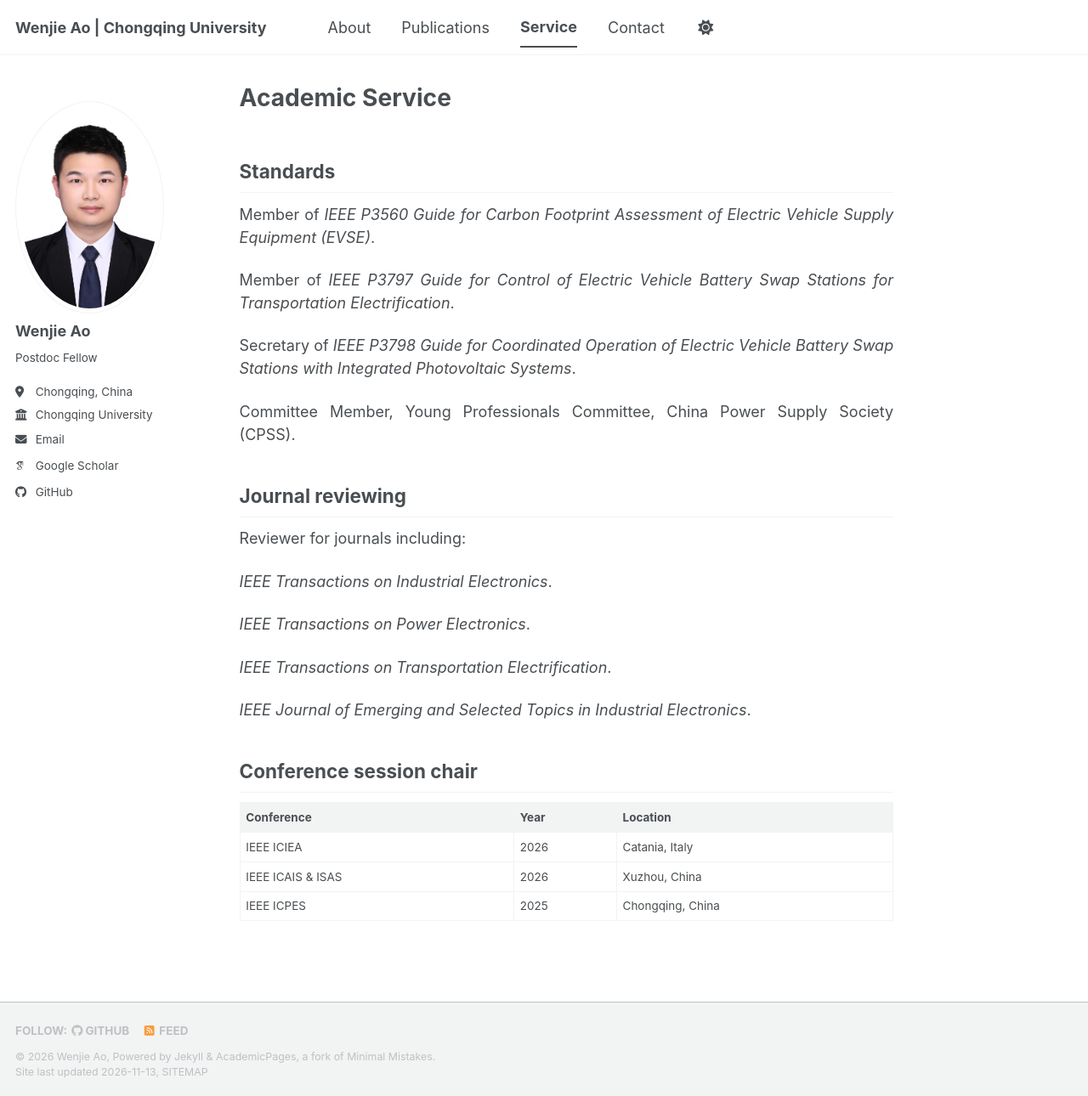
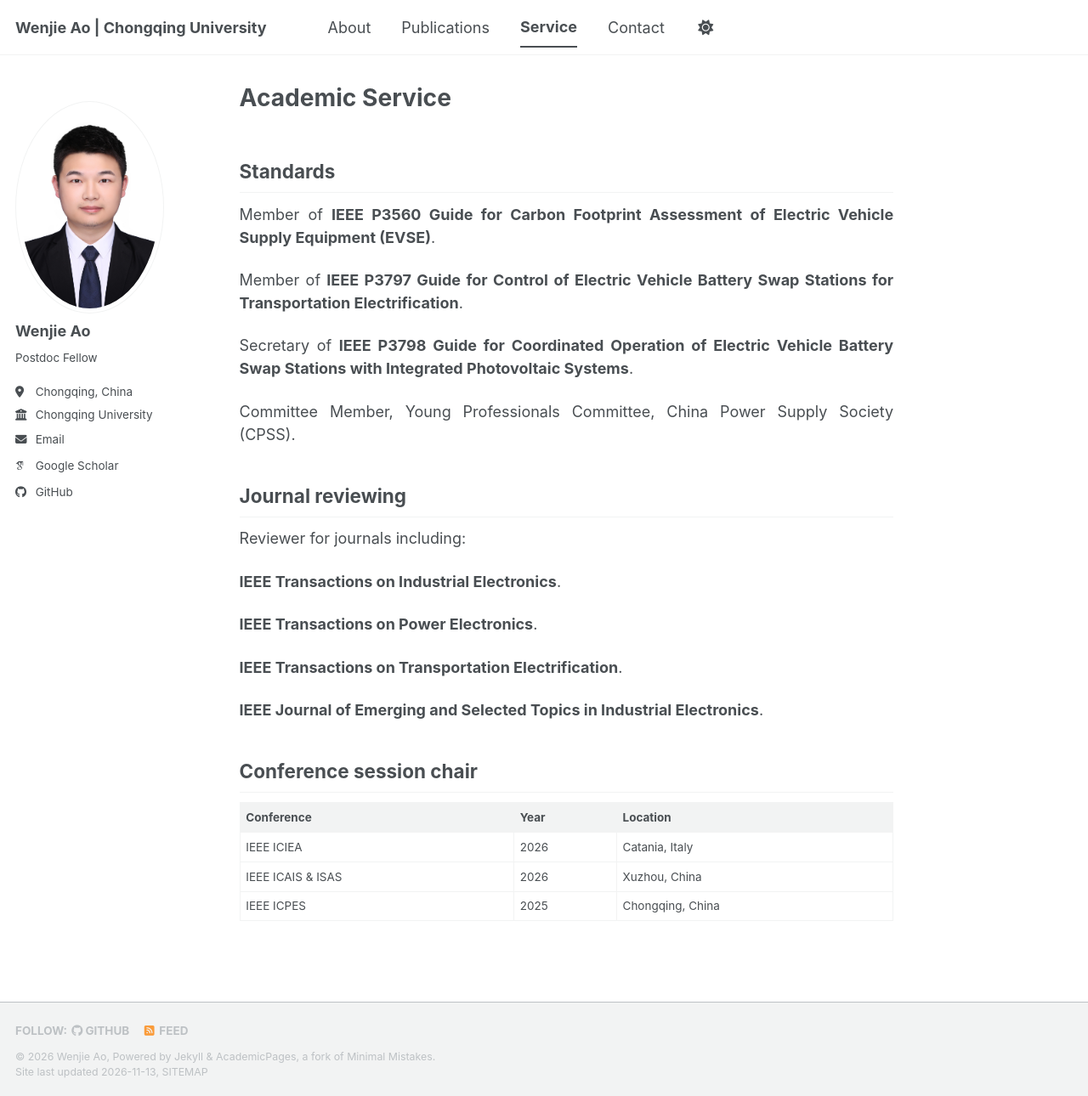
Before and after one commit to aowenjie-cyber/aowenjie-cyber.github.io, a Jekyll site: the page built from _pages/service.md, in a window 1280 px wide and 1290 px high. Shown: the whole window at 85% size. Built offline with Jekyll 4.4.1, drawn with Linux system fonts in a browser that asks for light colours; some web fonts are replaced; a script bundle is joined from its source files by our own code; library files that are not in the unit come from our copies.

Commit message:
更新学术服务

```diff
--- a/_pages/service.md
+++ b/_pages/service.md
@@ -7,11 +7,11 @@ author_profile: true
 
 ## Standards
 
-Member of *IEEE P3560 Guide for Carbon Footprint Assessment of Electric Vehicle Supply Equipment (EVSE)*.
+Member of **IEEE P3560 Guide for Carbon Footprint Assessment of Electric Vehicle Supply Equipment (EVSE)**.
 
-Member of *IEEE P3797 Guide for Control of Electric Vehicle Battery Swap Stations for Transportation Electrification*.
+Member of **IEEE P3797 Guide for Control of Electric Vehicle Battery Swap Stations for Transportation Electrification**.
 
-Secretary of *IEEE P3798 Guide for Coordinated Operation of Electric Vehicle Battery Swap Stations with Integrated Photovoltaic Systems*.
+Secretary of **IEEE P3798 Guide for Coordinated Operation of Electric Vehicle Battery Swap Stations with Integrated Photovoltaic Systems**.
 
 Committee Member, Young Professionals Committee, China Power Supply Society (CPSS).
 
@@ -19,13 +19,13 @@ Committee Member, Young Professionals Committee, China Power Supply Society (CPS
 
 Reviewer for journals including:
 
-*IEEE Transactions on Industrial Electronics*.
+**IEEE Transactions on Industrial Electronics**.
 
-*IEEE Transactions on Power Electronics*.
+**IEEE Transactions on Power Electronics**.
 
-*IEEE Transactions on Transportation Electrification*.
+**IEEE Transactions on Transportation Electrification**.
 
-*IEEE Journal of Emerging and Selected Topics in Industrial Electronics*.
+**IEEE Journal of Emerging and Selected Topics in Industrial Electronics**.
 
 ## Conference session chair
 
```
